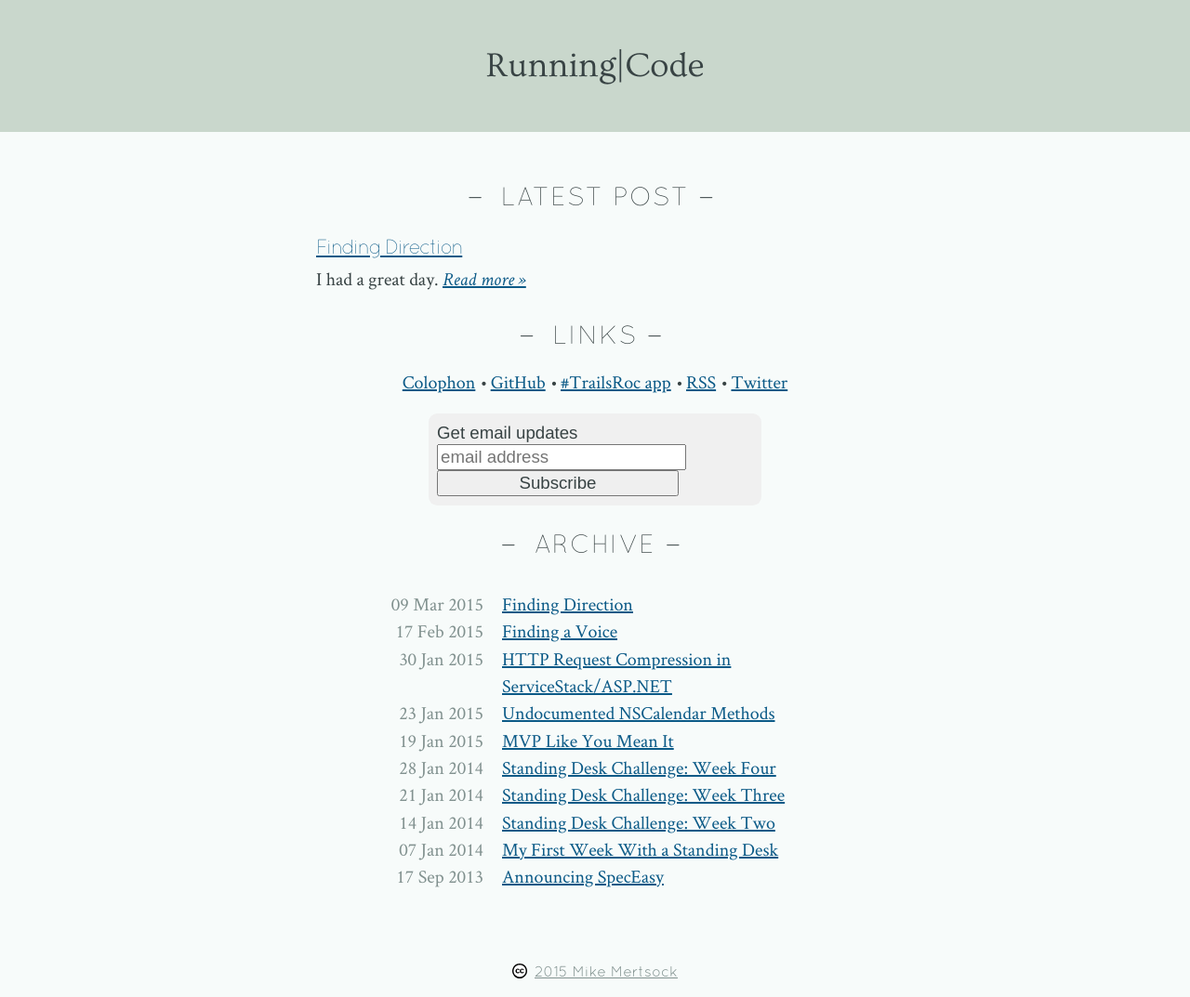
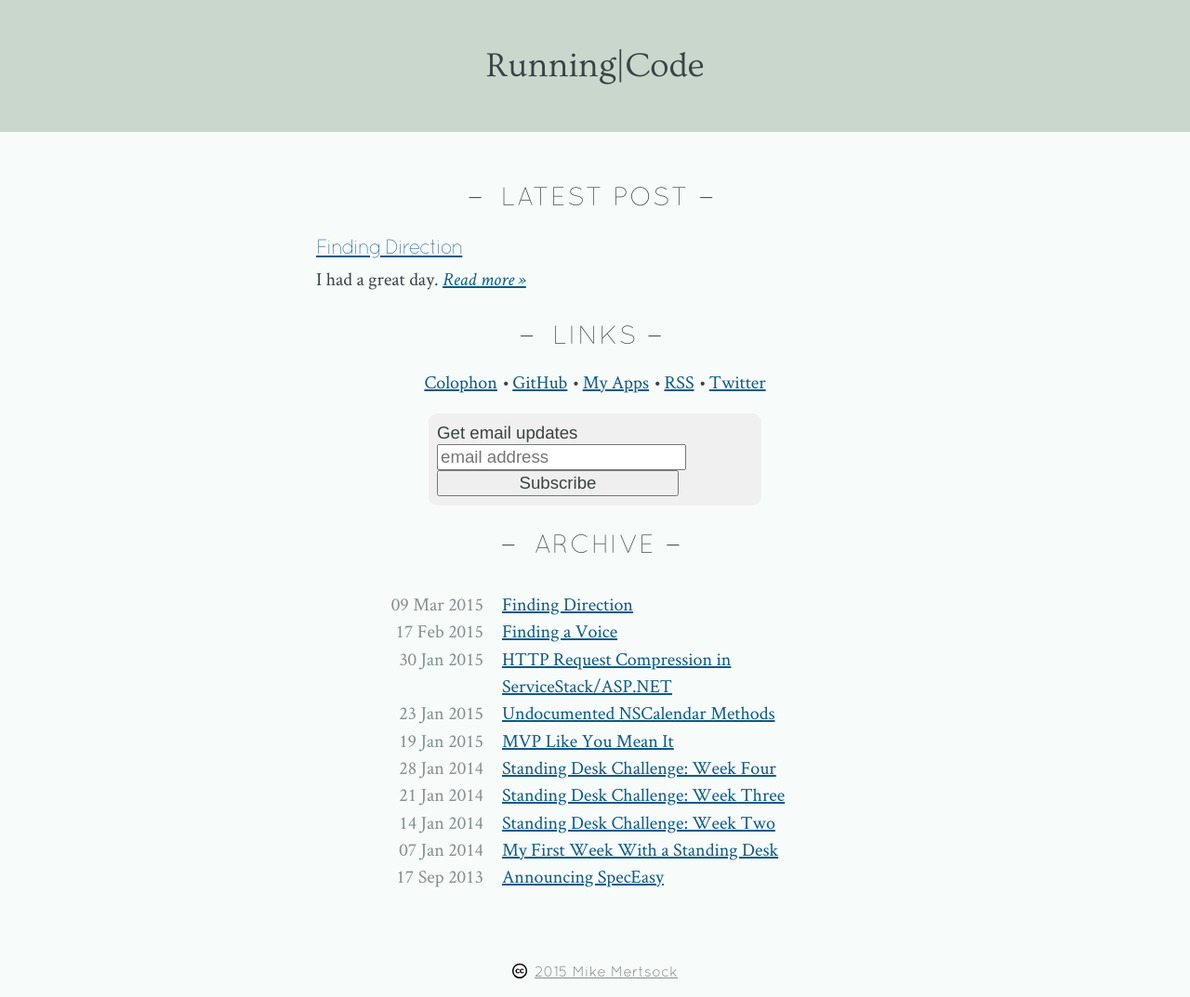
Before and after one commit to mmertsock/mmertsock.github.io, a Jekyll site: the page built from index.html, in a window 1280 px wide. Shown: the whole page at 93% size. Built offline with Jekyll 4.4.1, drawn with Linux system fonts in a browser that asks for light colours; comment, search, counter and statistics services are not loaded.

Commit message:
Change apps link

```diff
--- a/_includes/sitelinks.html
+++ b/_includes/sitelinks.html
@@ -2,7 +2,7 @@
     <ul>
         <li><a href="{{ site.url }}/colophon/">Colophon</a></li>
         <li><a href="https://github.com/mmertsock/mmertsock.github.io">GitHub</a></li>
-        <li><a href="http://www.esker-apps.com/trailsroc/">#TrailsRoc app</a></li>
+        <li><a href="http://www.esker-apps.com/">My Apps</a></li>
         <li><a href="{{ site.url }}/feed.xml">RSS</a></li>
         <li><a href="https://twitter.com/mmertsock">Twitter</a></li>
     </ul>
```
